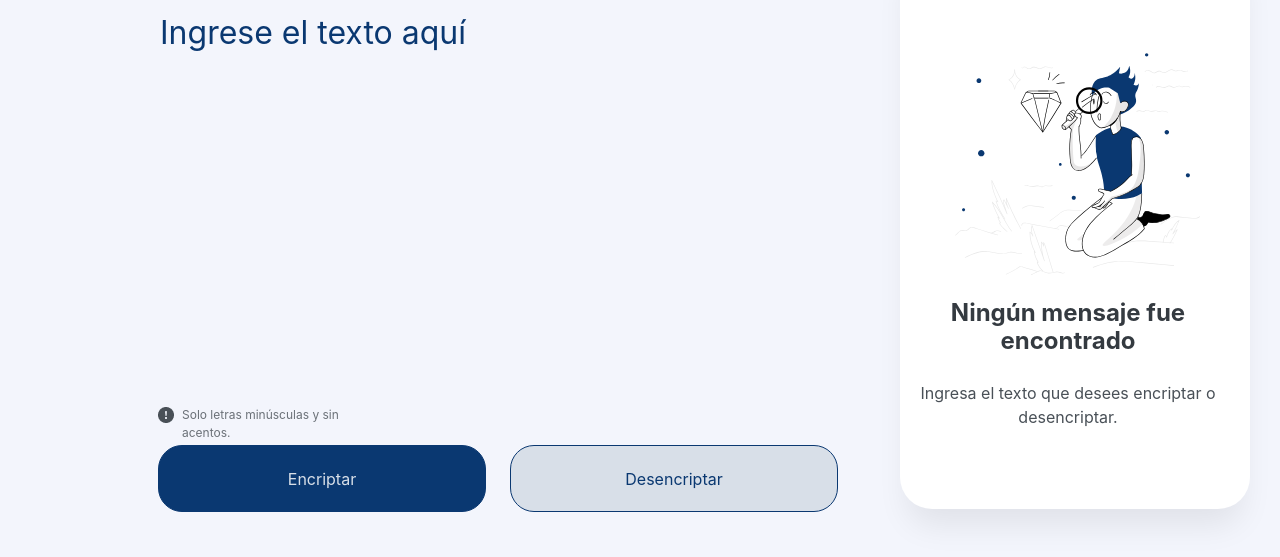
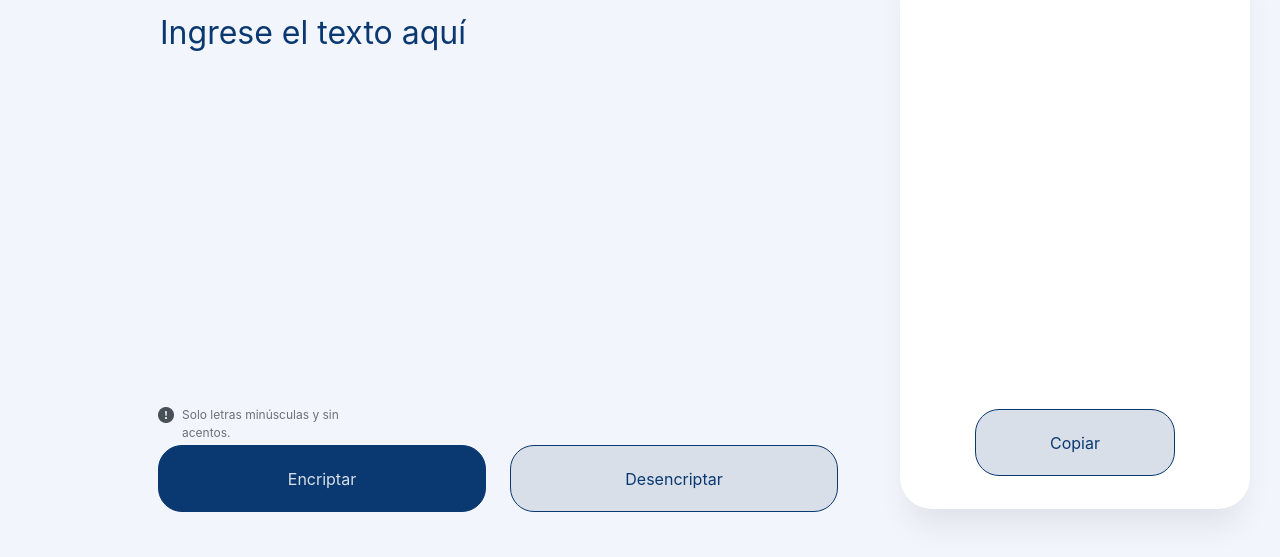
Before and after one commit to jmcarvajalj/Challenge-ONE-Encriptador, a plain HTML site: page index.html in a window 1280 px wide. Both pictures are taken after a click on the button "Encriptar". Shown: the part 91-648 px from the top of the page. Drawn offline with Linux system fonts and the light colour scheme.

Commit message:
added all functionality

```diff
--- a/app.js
+++ b/app.js
@@ -1,4 +1,4 @@
-function encriptar() {
+function encrypt() {
     let textArea = document.getElementById("input-text");
     let plainText = textArea.value;
     let encryptedText = plainText
@@ -8,10 +8,11 @@ function encriptar() {
         .replace(/o/g, "ober")
         .replace(/u/g, "ufat");
 
-  console.log(encryptedText);
+    displayButton();
+    displayTextArea(encryptedText);
 }
 
-function desencriptar() {
+function decrypt() {
     let textArea = document.getElementById("input-text");
     let encryptedText = textArea.value;
     let plainText = encryptedText
@@ -19,7 +20,37 @@ function desencriptar() {
         .replace(/imes/g, "i")
         .replace(/ai/g, "a")
         .replace(/ober/g, "o")
-    .replace(/ufat/g, "u")
+        .replace(/ufat/g, "u");
 
-  console.log(plainText);
+    displayButton();
+    displayTextArea(plainText);
 }
+
+function displayButton() {
+    let parentElement = document.getElementById("result");
+    parentElement.innerHTML = "";
+
+    let button = document.createElement("button");
+    button.innerHTML = "Copiar";
+    button.type = "submit";
+    button.className = "copiar";
+    button.onclick = function () {
+        copyToClipboard();
+    };
+    document.body.appendChild(button);
+}
+
+function displayTextArea(text) {
+    let textArea = document.createElement("textArea");
+    textArea.innerHTML = text;
+    textArea.id = "output-text";
+    textArea.name = "output-text";
+    textArea.setAttribute('readonly', true);
+    document.body.appendChild(textArea);
+}
+
+function copyToClipboard() {
+    let copyText = document.getElementById("output-text");
+    copyText.select();
+    navigator.clipboard.writeText(copyText.value);
+}
--- a/index.html
+++ b/index.html
@@ -27,11 +27,11 @@
     </div>
 
     <div class="botones">
-      <button class="btn encriptar" type="submit" onclick="encriptar()">Encriptar</button>
-      <button class="btn desencriptar" type="submit" onclick="desencriptar()">Desencriptar</button>
+      <button class="btn encriptar" type="submit" onclick="encrypt()">Encriptar</button>
+      <button class="btn desencriptar" type="submit" onclick="decrypt()">Desencriptar</button>
     </div>
 
-    <div class="resultado">
+    <div class="resultado" id="result">
         <img class="muneco" src="assets\Muneco.svg" alt="Muñeco">
         <p class="ningun">Ningún mensaje fue encontrado</p>
         <p class="instruccion">Ingresa el texto que desees encriptar o desencriptar.</p>
--- a/styles.css
+++ b/styles.css
@@ -182,7 +182,6 @@ body {
   font-weight: 700;
   font-size: 24px;
   line-height: 120%;
-
   text-align: center;
 
   color: #343a40;
@@ -203,3 +202,49 @@ body {
   text-align: center;
   color: #495057;
 }
+
+.copiar {
+  position: absolute;
+  padding: 24px;
+  gap: 8px;
+  width: 200px;
+  height: 67px;
+  left: 975px;
+  top: 500px;
+
+  border-radius: 24px;
+  border: 1px solid #0a3871;
+  background: #d8dfe8;
+  font-family: "Inter", sans-serif;
+  font-style: normal;
+  font-weight: 400;
+  font-size: 16px;
+  line-height: 19px;
+  text-align: center;
+  color: #0a3871;
+}
+
+.copiar:active {
+  background: #0a3871;
+  color: #d8dfe8;
+}
+
+#output-text {
+  position: absolute;
+  width: 300px;
+  height: 400px;
+  left: 923px;
+  top: 70px;
+  border: none;
+  resize: none;
+  outline: none;
+
+  font-family: "Inter", sans-serif;
+  font-style: normal;
+  font-weight: 400;
+  font-size: 24px;
+  line-height: 150%;
+
+  color: #495057;
+  background: #ffffff;
+}
```
Lines whose indentation alone changed are shown as unchanged.
